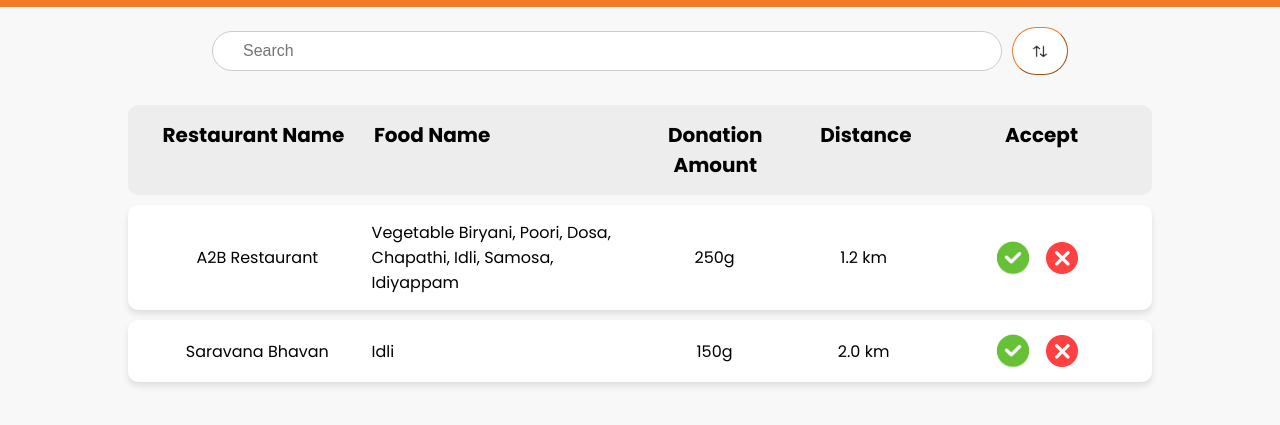
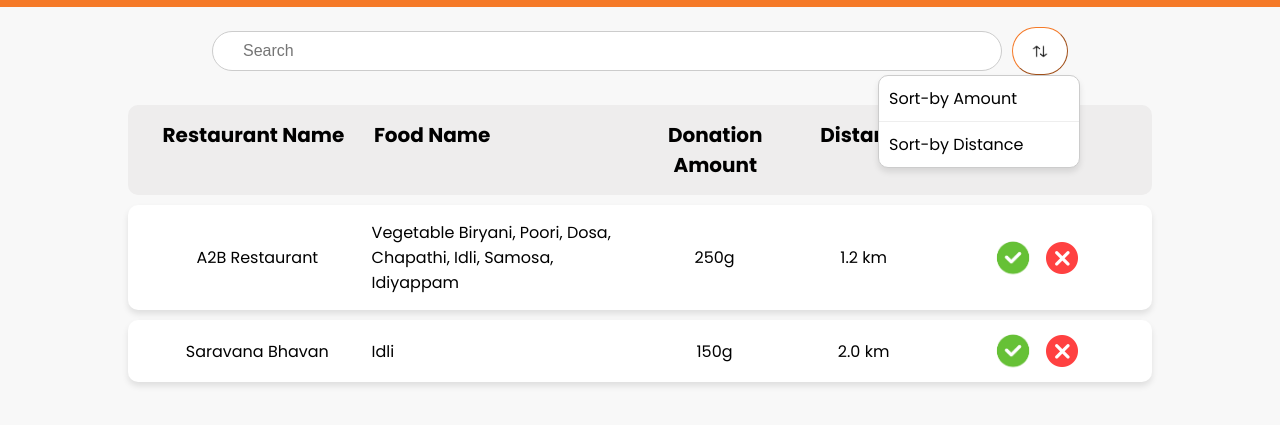
Before and after one commit to srikanthvenkat03/RePlate-Nourishing-Communities-One-Donation-at-a-Time, a plain HTML site: page html/food-info.html in a window 1280 px wide. Both pictures are taken after a click on the button 1040 px from the left and 144 px from the top of the page. Shown: the part 93-518 px from the top of the page. Drawn offline with nearby package versions, Linux system fonts and the light colour scheme.

Commit message:
Added Dropdown functionality

```diff
--- a/html/food-info.html
+++ b/html/food-info.html
@@ -19,6 +19,12 @@
       <h1>Food Dashboard</h1>
     </div>
     <div class="hamburger">&#9776;</div>
+    <!-- Hamburger Dropdown -->
+    <div class="hamburger-dropdown">
+      <div class="dropdown-option">Restaurant Dashboard</div>
+      <div class="dropdown-option">Order History Dashboard</div>
+      <div class="dropdown-option">Log out</div>
+    </div>
   </div>
 
   <!-- Top Bar with Search and Sort By Button -->
@@ -28,6 +34,11 @@
     <button class="sort-by-btn">
       <img src="../images/sort_by-removebg-preview.png" alt="Sort By" class="sort-icon">
     </button>
+    <!-- Sort By Dropdown -->
+    <div class="sort-dropdown">
+      <div class="dropdown-option" data-sort="amount">Sort-by Amount</div>
+      <div class="dropdown-option" data-sort="distance">Sort-by Distance</div>
+    </div>
   </div>
 
   <!-- Food List -->
--- a/scripts/food-info.js
+++ b/scripts/food-info.js
@@ -50,4 +50,29 @@
   }
 
   loadFoods();
+
+  // Dropdown toggle functionality
+
+  // Toggle sort dropdown on sort-by button click
+  $('.sort-by-btn').click(function(e) {
+    e.stopPropagation();  // Prevent event bubbling
+    $('.sort-dropdown').slideToggle(300);
+  });
+
+  // Toggle hamburger dropdown on hamburger button click
+  $('.hamburger').click(function(e) {
+    e.stopPropagation();
+    $('.hamburger-dropdown').slideToggle(300);
+  });
+
+  // Prevent clicks within dropdown from closing it
+  $('.sort-dropdown, .hamburger-dropdown').click(function(e) {
+    e.stopPropagation();
+  });
+
+  // Hide dropdowns when clicking outside
+  $(document).click(function() {
+    $('.sort-dropdown').slideUp(300);
+    $('.hamburger-dropdown').slideUp(300);
+  });
 });
--- a/styles/food-info.css
+++ b/styles/food-info.css
@@ -80,7 +80,7 @@
 .sort-by-btn {
   margin-left: 10px;
   background-color: white;
-  border-color  : #f57a28;
+  border-color: #f57a28;
   border-width: 1px;
   border-radius: 50px;
   cursor: pointer;
@@ -123,11 +123,11 @@
   padding: 5px;
 }
 
-.food-header div:nth-child(2){
+.food-header div:nth-child(2) {
   text-align: left;
 }
 
-.food-header div:nth-child(6){
+.food-header div:nth-child(6) {
   margin-left: 7px;
 }
 
@@ -147,7 +147,7 @@
   align-items: center;
 }
 
-.food-content div:nth-child(2){
+.food-content div:nth-child(2) {
   text-align: left;
 }
 
@@ -178,17 +178,18 @@
   color: rgb(255, 187, 0);
 }
 
-.side-tick{
+.side-tick {
   display: flex;
   align-items: center;
   justify-content: center;
 }
 
-.close-btn{
+.close-btn {
   display: flex;
   align-items: center;
   justify-content: center;
 }
+
 /* Tick and Close Buttons (now with images inside) */
 .side-tick button,
 .close-btn button {
@@ -210,7 +211,6 @@
 }
 
 /* Ensure the icons fit nicely */
-
 .close-btn button img {
   width: 100%;
   height: 100%;
@@ -218,9 +218,49 @@
   padding-right: 50px;
 }
 
-.side-tick button img{
+.side-tick button img {
   padding-top: 4.5px;
   padding-left: 50px;
   height: 60px;
   width: 60px;
 }
+
+/* Dropdown Styling for Hamburger and Sort By */
+.hamburger-dropdown, .sort-dropdown {
+  display: none;
+  position: absolute;
+  background-color: white;
+  border: 1px solid #ccc;
+  border-radius: 10px;
+  box-shadow: 0px 4px 6px rgba(0, 0, 0, 0.1);
+  z-index: 100;
+}
+
+.hamburger-dropdown {
+  top: 70px; /* Adjust as needed */
+  right: 80px;
+  width: 220px;
+}
+
+.sort-dropdown {
+  top: 168px;  /* Adjust so it appears below the sort-by button */
+  right: 200px;
+  width: 200px;
+}
+
+.dropdown-option {
+  padding: 10px;
+  cursor: pointer;
+  font-size: 16px;
+  border-bottom: 1px solid #eee;
+  text-align: left;
+}
+
+.dropdown-option:last-child {
+  border-bottom: none;
+}
+
+.dropdown-option:hover {
+  background-color: #e4e0e0;
+  color: black;
+}
```
